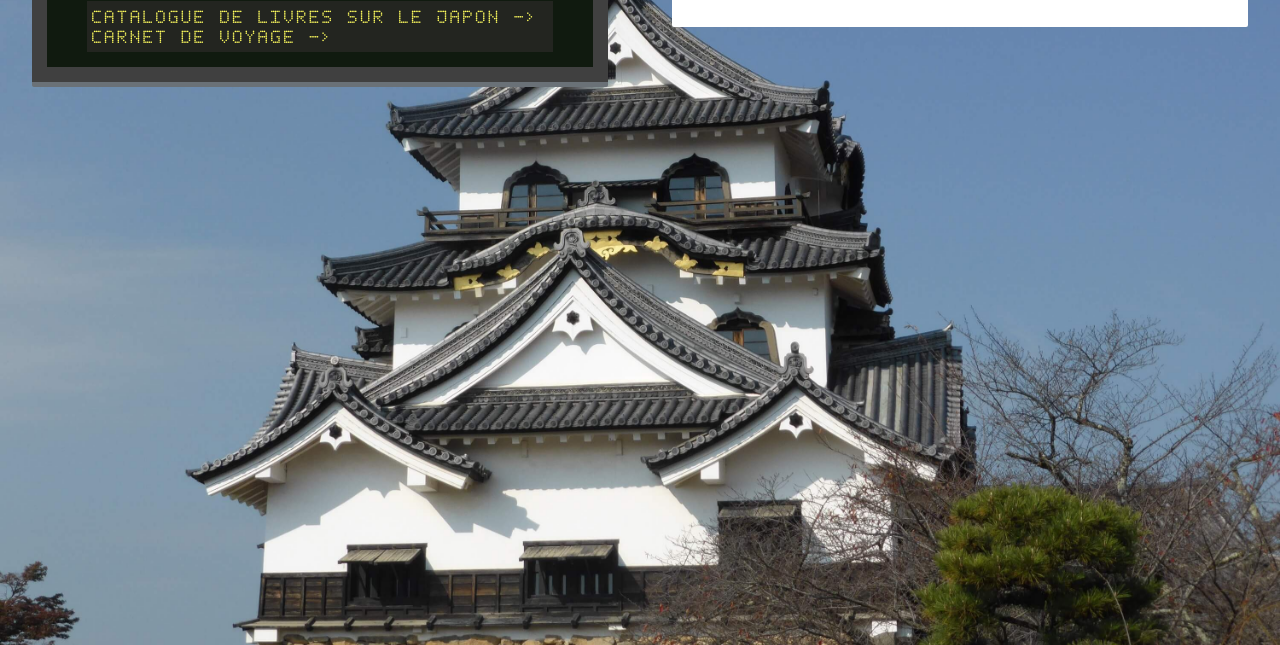
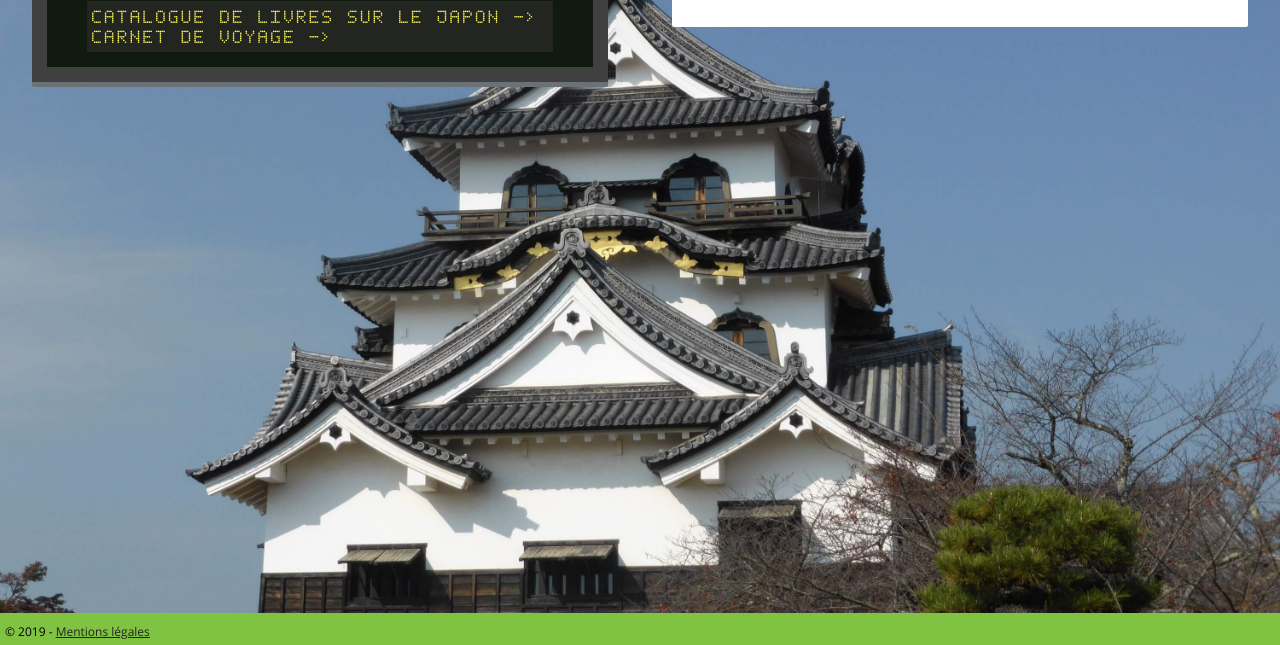
Before and after one commit to bruno-mazzi/next-station-is, a plain HTML site: page home-station/index.html in a window 1280 px wide. Shown: the part 155-800 px from the top of the page. Drawn offline with Linux system fonts and the light colour scheme.

Commit message:
ajout footer et debut page mentions

```diff
--- a/home-station/css/style.css
+++ b/home-station/css/style.css
@@ -48,6 +48,7 @@
 
 body,
 html {
+    font-family: 'open_sansregular';
     font-size: 62.5%;
     margin: 0;
     padding: 0;
@@ -61,11 +62,27 @@ body {
 
 .container {
     display: flex;
-    min-height: 100vh;
+    min-height: 96vh;
 }
 
 .item {
     flex: 1 1 0px
+}
+
+footer {
+    background: #80c342;
+    height: 4vh;
+    overflow: auto;
+}
+
+footer p {
+    font-size: 1.2rem;
+    line-height: 1.2rem;
+    padding:0 0.5rem;
+}
+
+footer a {
+    color:#232520;
 }
 
 /* panneau lien */
--- a/home-station/index.html
+++ b/home-station/index.html
@@ -41,6 +41,9 @@
             </div>
         </div>
     </div>
+    <footer>
+        <p>&copy; 2019 - <a href="mentions.html">Mentions légales</a></p>
+    </footer>
     <script src="js/script.js"></script>
 </body>
 
```
Also changed, not shown: home-station/mentions.html (added, +30 -0 lines).
